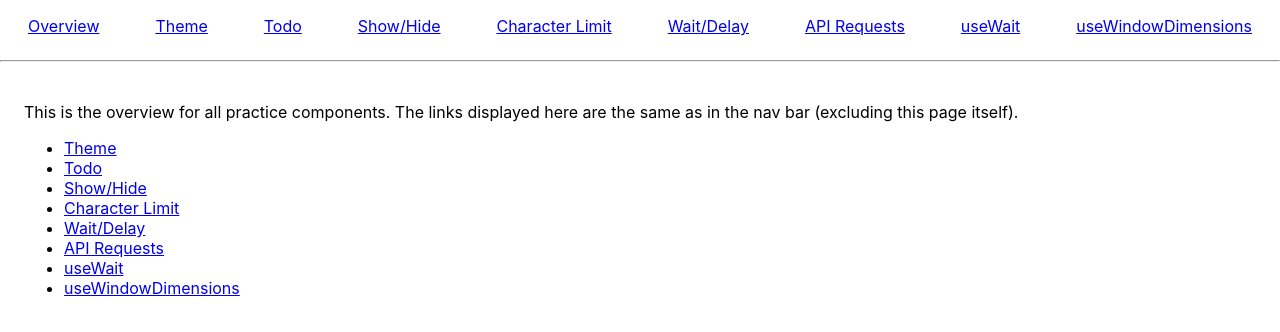
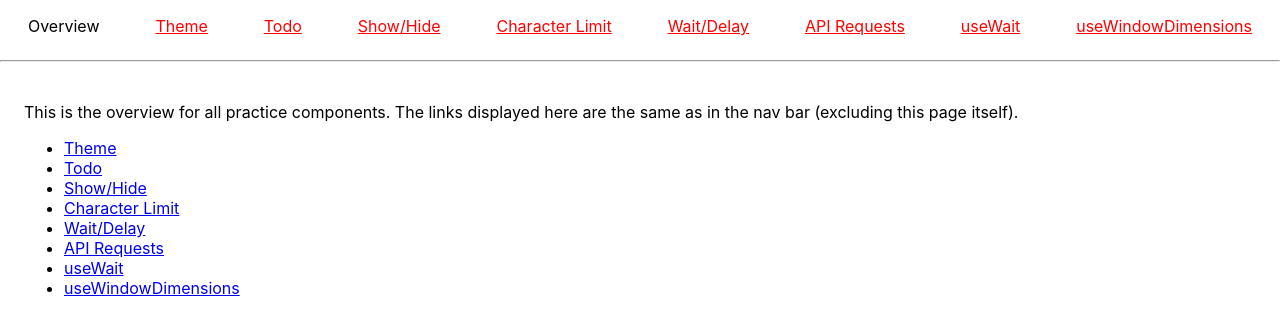
Before and after one commit to pasdo501/react-hooks, a React (Create React App) app in the folder react-hooks-practice/: page / in a window 1280 px wide. Shown: the top 332 px of the page. Built offline with nearby package versions, Linux system fonts and the light colour scheme.

Commit message:
Small nav update

```diff
--- a/react-hooks-practice/src/App.css
+++ b/react-hooks-practice/src/App.css
@@ -9,6 +9,20 @@ nav a {
     padding: 1rem;
 }
 
+nav a.active {
+    color: black;
+    text-decoration: none;
+    cursor: initial;
+}
+
+nav a:not(.active) {
+    color: red;
+}
+
+nav a:not(.active):hover {
+    color: black;
+}
+
 main {
     padding: 1.5rem;
     min-height: 90vh;
--- a/react-hooks-practice/src/App.js
+++ b/react-hooks-practice/src/App.js
@@ -1,5 +1,5 @@
 import React from "react";
-import { BrowserRouter as Router, Route, Link } from "react-router-dom";
+import { BrowserRouter as Router, Route, NavLink } from "react-router-dom";
 
 import Home from "./components/Home";
 import Theme from "./components/Theme";
@@ -41,9 +41,9 @@ function App() {
         <nav>
           {[makeDestinationObj("/", "Overview"), ...destinations].map(
             ({ link, text }) => (
-              <Link key={link} to={link}>
+              <NavLink exact key={link} to={link}>
                 {text}
-              </Link>
+              </NavLink>
             )
           )}
         </nav>
```
